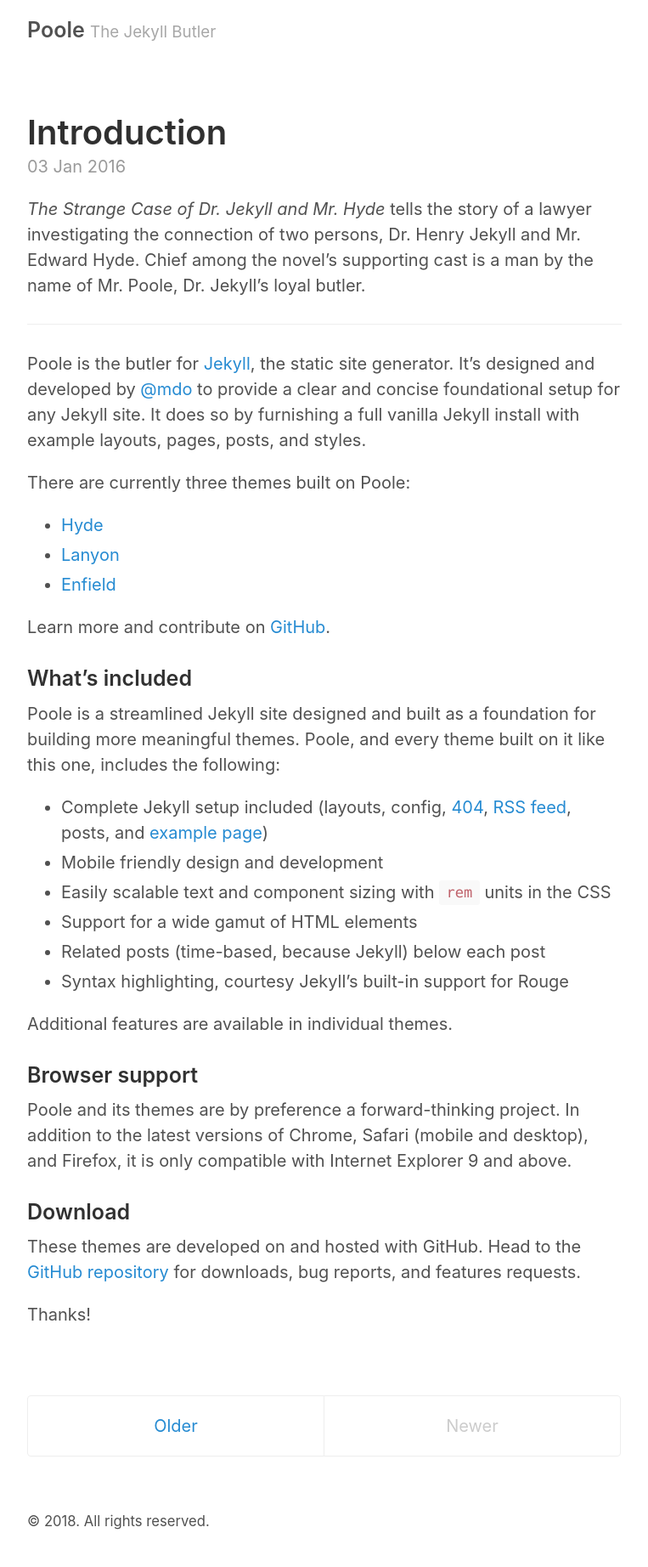
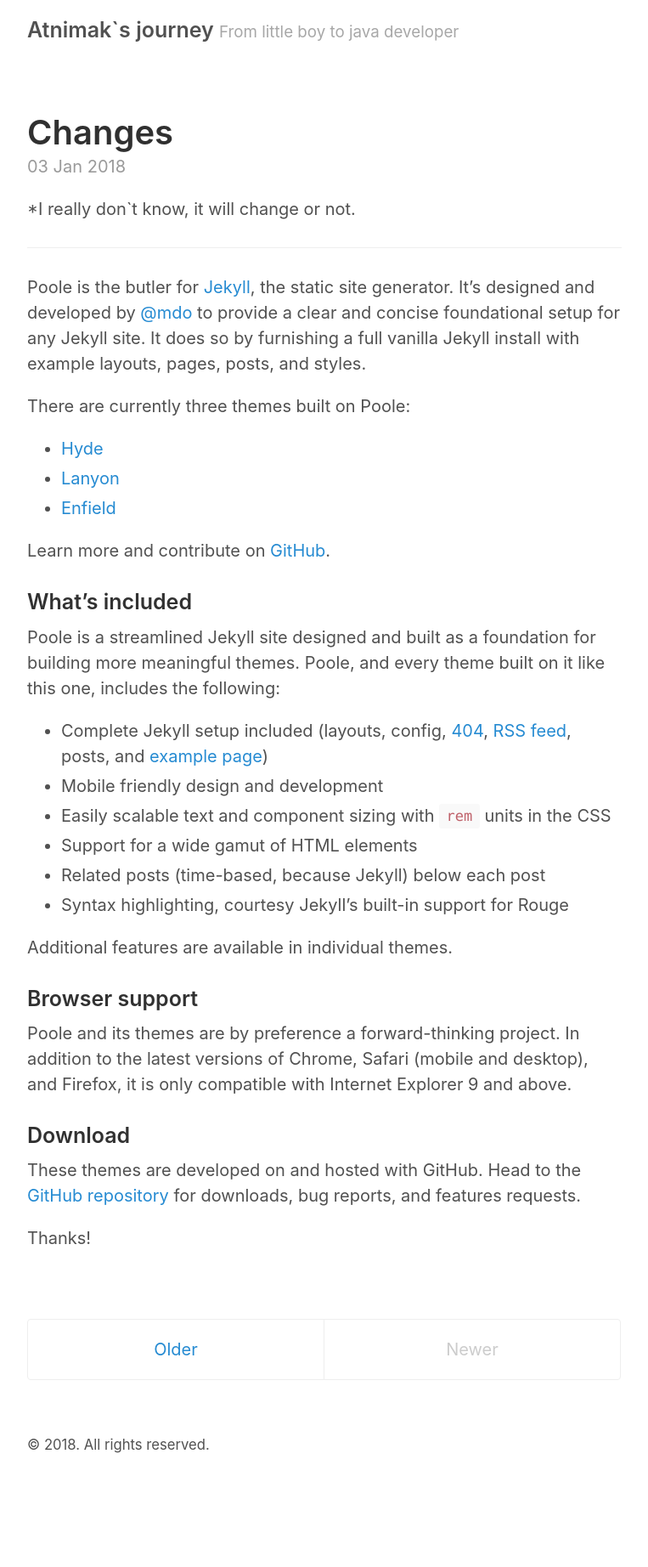
Before and after one commit to atnimak/atnimak.github.io, a Jekyll site: the page built from index.html, in a window 1280 px wide. Shown: the whole page at 85% size, without its empty margins (258-1021 px from the left). Built offline with Jekyll 4.4.1, drawn with Linux system fonts in a browser that asks for light colours; the list of posts is cut into pages by our own code; after the commit the page ends 1754 px from its top, so only the background shows below that; some of the changed lines change nothing that is shown.

Commit message:
just tried to change something

```diff
--- a/404.html
+++ b/404.html
@@ -6,5 +6,5 @@
 
 <div class="page">
   <h1 class="page-title">404: Page not found</h1>
-  <p class="lead">Sorry, we've misplaced that URL or it's pointing to something that doesn't exist. <a href="{{ site.baseurl }}/">Head back home</a> to try finding it again.</p>
+  <p class="lead">Sorry, we've misplaced that URL or it's pointing to something that doesn't exist. I really don`t know how you get here<a href="{{ site.baseurl }}/">Head back home</a> to try finding it again.</p>
 </div>
--- a/_config.yml
+++ b/_config.yml
@@ -2,11 +2,11 @@
 permalink:           pretty
 
 # Setup
-title:               Poole
-tagline:             The Jekyll Butler
-url:                 http://getpoole.com
+title:               Atnimak`s journey
+tagline:             From little boy to java developer
+url:                 atnimak.github.io
 paginate:            1
-baseurl:             ""
+baseurl:             "http://atnimak.github.io/atnimak.github.io/"
 
 # Assets
 #
@@ -17,9 +17,9 @@
 
 # About/contact
 author:
-  name:              Mark Otto
-  url:               https://twitter.com/mdo
-  email:             markdotto@gmail.com
+  name:              Antonov Maxim
+  url:               https://github.com/atnimak
+  email:             atnimak@gmail.com
 
 # Custom vars
 version:             2.0.0
--- a/_posts/2016-01-03-introduction.md
+++ b/_posts/2016-01-03-introduction.md
@@ -4,6 +4,8 @@
 ---
 
 *The Strange Case of Dr. Jekyll and Mr. Hyde* tells the story of a lawyer investigating the connection of two persons, Dr. Henry Jekyll and Mr. Edward Hyde. Chief among the novel's supporting cast is a man by the name of Mr. Poole, Dr. Jekyll's loyal butler.
+
+*I really don`t know, it will change or not.
 
 -----
 
--- /dev/null
+++ b/_posts/2018-01-03-changes.md
@@ -0,0 +1,41 @@
+---
+layout: post
+title: Changes
+---
+
+*I really don`t know, it will change or not.
+
+-----
+
+Poole is the butler for [Jekyll](http://jekyllrb.com), the static site generator. It's designed and developed by [@mdo](https://twitter.com/mdo) to provide a clear and concise foundational setup for any Jekyll site. It does so by furnishing a full vanilla Jekyll install with example layouts, pages, posts, and styles.
+
+There are currently three themes built on Poole:
+
+* [Hyde](http://hyde.getpoole.com)
+* [Lanyon](http://lanyon.getpoole.com)
+* [Enfield](http://enfield.getpoole.com)
+
+Learn more and contribute on [GitHub]({{ site.github.repo }}).
+
+### What's included
+
+Poole is a streamlined Jekyll site designed and built as a foundation for building more meaningful themes. Poole, and every theme built on it like this one, includes the following:
+
+* Complete Jekyll setup included (layouts, config, [404]({{ site.baseurl }}/404.html), [RSS feed]({{ site.baseurl }}/atom.xml), posts, and [example page]({{ site.baseurl }}/about))
+* Mobile friendly design and development
+* Easily scalable text and component sizing with `rem` units in the CSS
+* Support for a wide gamut of HTML elements
+* Related posts (time-based, because Jekyll) below each post
+* Syntax highlighting, courtesy Jekyll's built-in support for Rouge
+
+Additional features are available in individual themes.
+
+### Browser support
+
+Poole and its themes are by preference a forward-thinking project. In addition to the latest versions of Chrome, Safari (mobile and desktop), and Firefox, it is only compatible with Internet Explorer 9 and above.
+
+### Download
+
+These themes are developed on and hosted with GitHub. Head to the [GitHub repository]({{ site.github.repo }}) for downloads, bug reports, and features requests.
+
+Thanks!
```
